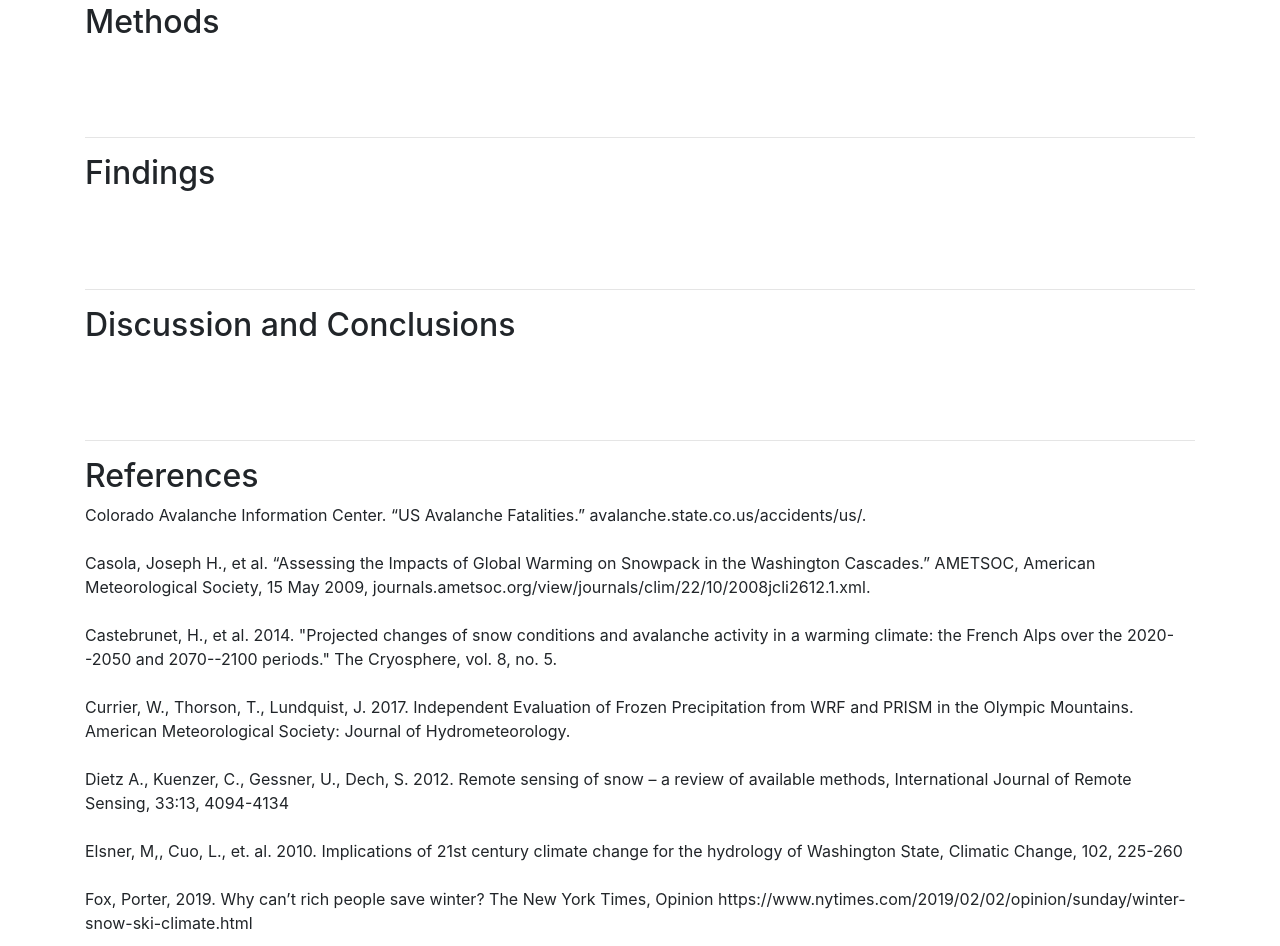
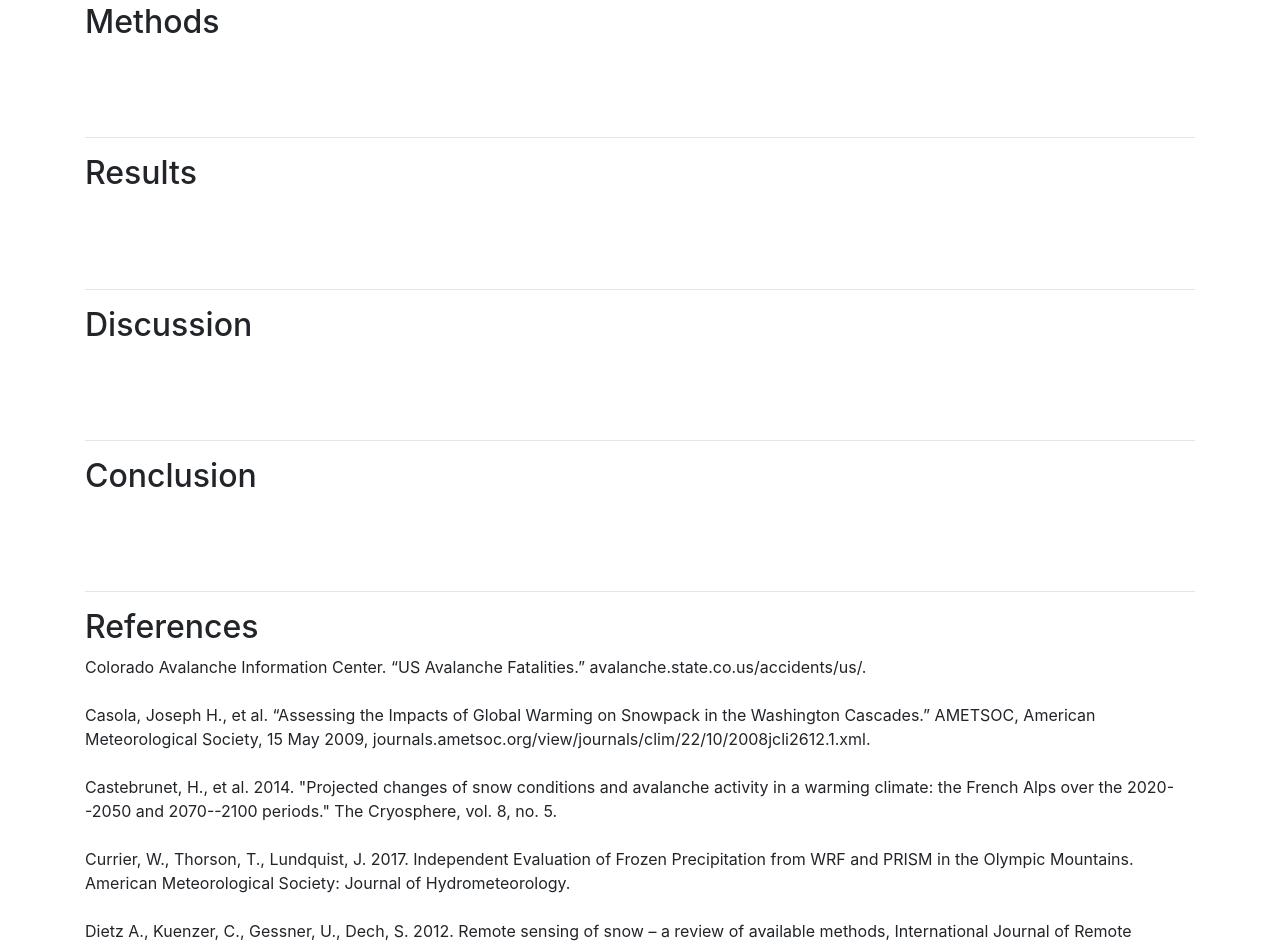
Before and after one commit to tkakatsakis/Snowpack-Recreation-Research-Project, a plain HTML site: page research.html in a window 1280 px wide. Shown: the part 2881-3827 px from the top of the page. Drawn offline with nearby package versions, Linux system fonts and the light colour scheme.

Commit message:
Changes text

```diff
--- a/research.html
+++ b/research.html
@@ -61,8 +61,9 @@
         <br><br>
         <hr><h2>Methods</h2><br>
         <br><br>
-        <hr><h2>Findings</h2><br><br><br>
-        <hr><h2>Discussion and Conclusions</h2><br><br><br>
+        <hr><h2>Results</h2><br><br><br>
+        <hr><h2>Discussion</h2><br><br><br>
+        <hr><h2>Conclusion</h2><br><br><br>
         <hr><h2>References</h2>
         <p>Colorado Avalanche Information Center. “US Avalanche Fatalities.” avalanche.state.co.us/accidents/us/.<br><br>
 Casola, Joseph H., et al. “Assessing the Impacts of Global Warming on Snowpack in the Washington Cascades.” AMETSOC, American Meteorological Society, 15 May 2009, journals.ametsoc.org/view/journals/clim/22/10/2008jcli2612.1.xml.<br><br>
```
